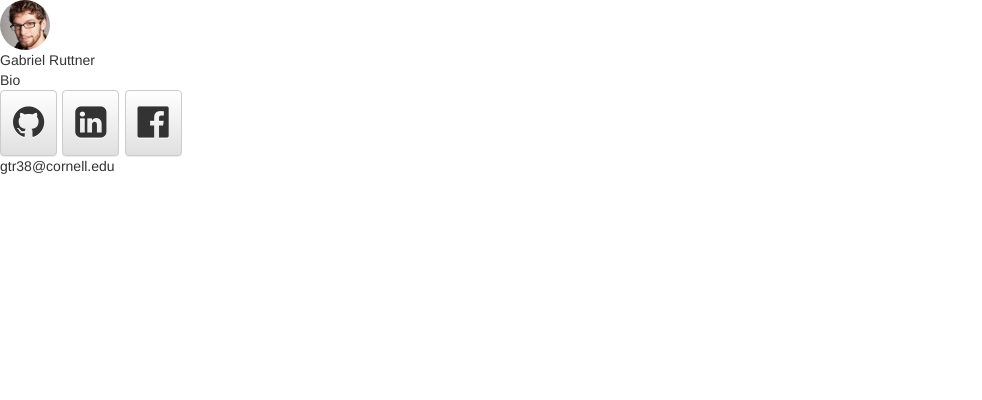
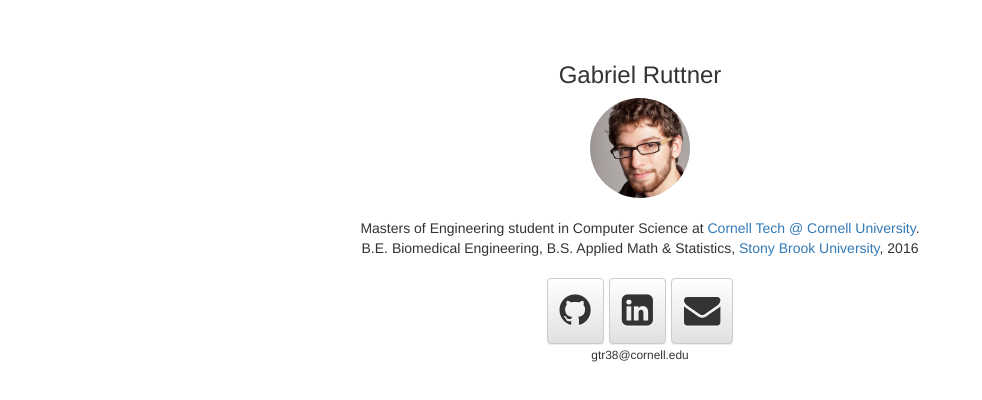
Before and after one commit to grutt/startup-systems, a plain HTML site: page index.html in a window 1280 px wide. Shown: the whole page, without its empty margins (0-982 px from the left). Drawn offline with nearby package versions, Linux system fonts and the light colour scheme.

Commit message:
polished basic site

```diff
--- a/index.html
+++ b/index.html
@@ -12,25 +12,39 @@
 	<link rel="stylesheet" href="style.css">
 </head>
 <body>
-	<div>
-		<img src="gabriel_ruttner.jpg" class="img-circle" width=50/>
-		<div>Gabriel Ruttner</div>
-		<div>Bio
-
+	<div class="container text-center">
+		<div class="header clearfix">
+			<h3>Gabriel Ruttner</h3>
 		</div>
+			<img src="gabriel_ruttner.jpg" class="img-circle headshot"/>
+			<div class="bio">
+				Masters of Engineering student in Computer Science at <a href="http://tech.cornell.edu">Cornell Tech @ Cornell University</a>.<br />
+				B.E. Biomedical Engineering, B.S. Applied Math &amp Statistics, <a href="http://stonybrook.edu">Stony Brook University</a>, 2016
+			</div>
 		<div class="social" style="font-size:1.3em">
-		<a class="btn btn-default" href="#" role="button">
+		<a class="btn btn-default" href="https://github.com/grutt/" role="button">
 			<i class="fa fa-github" aria-hidden="true"></i>
 		</a>
-		<a class="btn btn-default" href="#" role="button">
+		<a class="btn btn-default" href="https://linkedin.com/in/gruttner" role="button">
 			<i class="fa fa-linkedin-square" aria-hidden="true"></i>
 		</a>
-		<a class="btn btn-default" href="#" role="button">
-			<i class="fa fa-facebook-official" aria-hidden="true"></i>
+		<a class="btn btn-default" href="mailto:gtr38@cornell.edu" role="button">
+			<i class="fa fa-envelope" aria-hidden="true"></i>
 		</a>
 		</div>
 
-		<div>gtr38@cornell.edu</div>
+		<div><small>gtr38@cornell.edu</small></div>
 	</div>
+
+	<script>
+	  (function(i,s,o,g,r,a,m){i['GoogleAnalyticsObject']=r;i[r]=i[r]||function(){
+	  (i[r].q=i[r].q||[]).push(arguments)},i[r].l=1*new Date();a=s.createElement(o),
+	  m=s.getElementsByTagName(o)[0];a.async=1;a.src=g;m.parentNode.insertBefore(a,m)
+	  })(window,document,'script','https://www.google-analytics.com/analytics.js','ga');
+
+	  ga('create', 'UA-83931518-1', 'auto');
+	  ga('send', 'pageview');
+
+	</script>
 </body>
 </html>
--- a/style.css
+++ b/style.css
@@ -1,3 +1,14 @@
+body{
+    padding-top:3em;
+}
 .social a{
     font-size: 2em;
 }
+
+.headshot{
+    width:100px;
+}
+
+.bio{
+    padding: 20px 0;
+}
```
Also changed, not shown: 1 other file.
